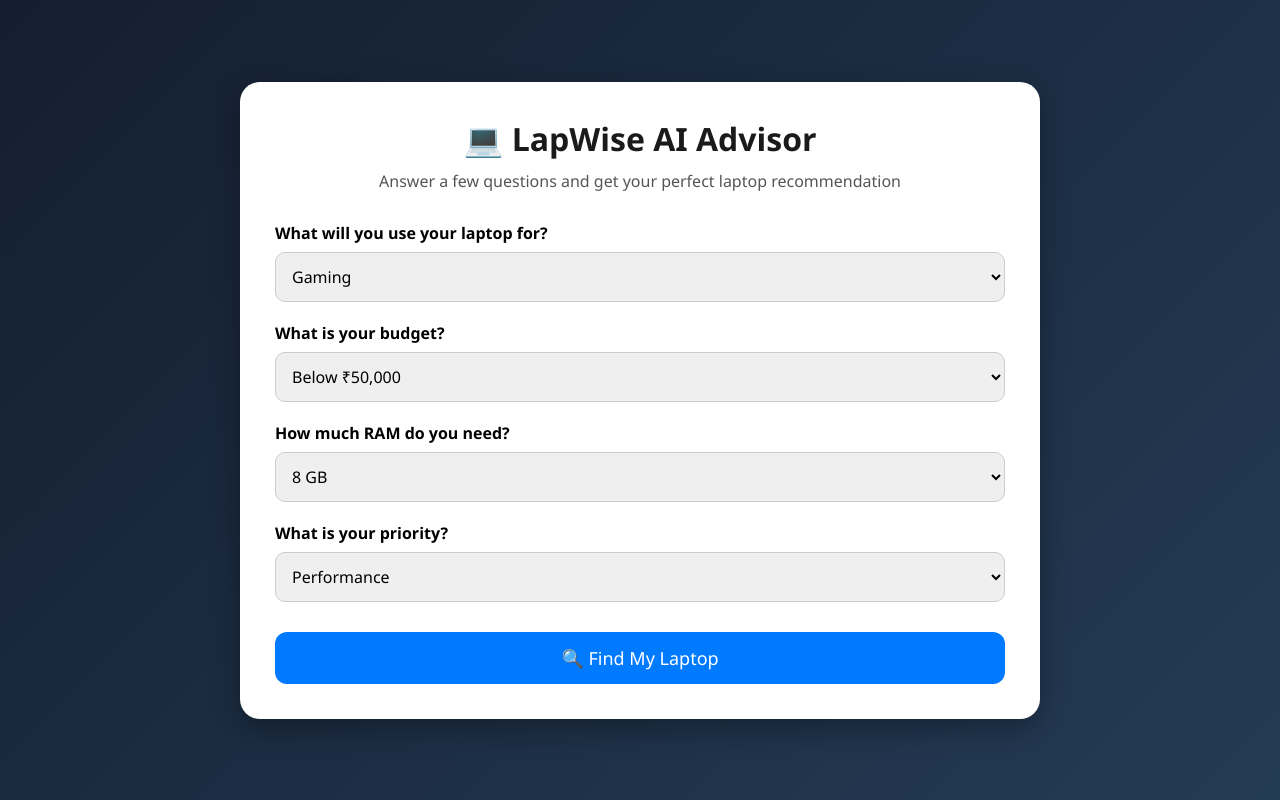
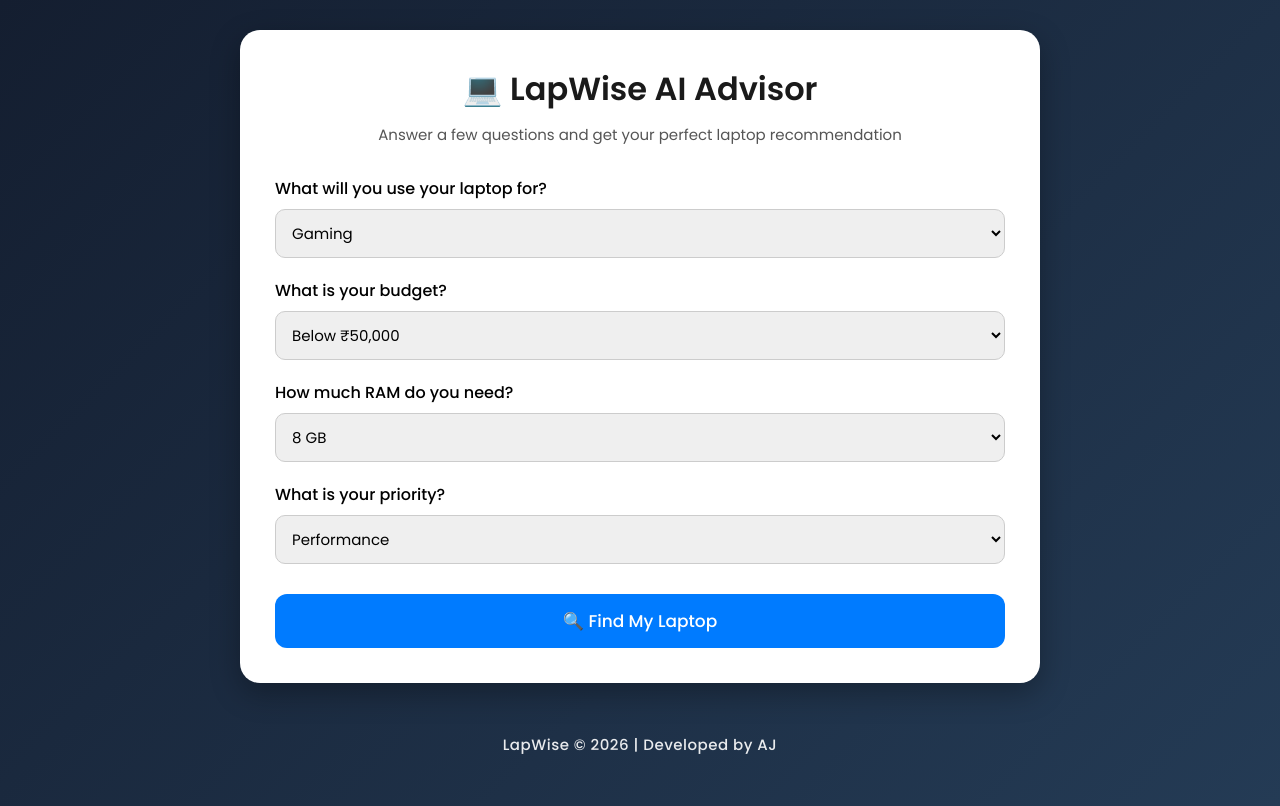
Before and after one commit to aj-tech27/LapWise-AI-Laptop-Advisor, a Flask app: page / in a window 1280 px wide. Run offline with Flask 3, Linux system fonts and the light colour scheme; parts of the project's set-up code (start-up, migrations or seed data) failed here and were passed over.

Commit message:
Final UI improvements and branding

```diff
--- a/static/style.css
+++ b/static/style.css
@@ -2,7 +2,7 @@
     margin: 0;
     padding: 0;
     box-sizing: border-box;
-    font-family: "Segoe UI", sans-serif;
+    font-family: "Poppins", "Segoe UI", sans-serif;
 }
 
 
@@ -18,7 +18,9 @@ body {
 
     display: flex;
 
-    justify-content: center;
+    flex-direction: column;
+
+    justify-content: space-between;
 
     align-items: center;
 
@@ -54,6 +56,8 @@ h1 {
 
     margin-bottom: 10px;
 
+    font-weight: 600;
+
 }
 
 
@@ -66,6 +70,8 @@ h1 {
 
     margin-bottom: 30px;
 
+    font-size: 15px;
+
 }
 
 
@@ -74,7 +80,7 @@ label {
 
     display: block;
 
-    font-weight: bold;
+    font-weight: 500;
 
     margin-top: 20px;
 
@@ -86,7 +92,6 @@ label {
 
 select {
 
-
     width: 100%;
 
     padding: 12px;
@@ -95,7 +100,9 @@ select {
 
     border: 1px solid #ccc;
 
-    font-size: 16px;
+    font-size: 15px;
+
+    font-family: "Poppins", sans-serif;
 
 }
 
@@ -103,33 +110,29 @@ select {
 
 button {
 
-
     width: 100%;
 
     margin-top: 30px;
 
     padding: 14px;
 
-
     border: none;
 
     border-radius: 12px;
 
-
     background: #007bff;
-
 
     color: white;
 
+    font-size: 17px;
 
-    font-size: 18px;
+    font-family: "Poppins", sans-serif;
 
+    font-weight: 500;
 
     cursor: pointer;
 
-
     transition: 0.3s;
-
 
 }
 
@@ -145,21 +148,15 @@ button:hover {
 
 .card {
 
-
     background: #f8f9fa;
-
 
     padding: 25px;
 
-
     margin-top: 25px;
-
 
     border-radius: 15px;
 
-
     border-left: 6px solid #007bff;
-
 
 }
 
@@ -171,6 +168,8 @@ button:hover {
 
     margin-bottom: 15px;
 
+    font-weight: 600;
+
 }
 
 
@@ -179,7 +178,7 @@ button:hover {
 
     margin: 10px 0;
 
-    font-size: 16px;
+    font-size: 15px;
 
 }
 
@@ -199,24 +198,21 @@ button:hover {
 
     margin-bottom: 15px;
 
+    font-weight: 500;
+
 }
 
 
 
 .reason {
 
-
     margin-top: 20px;
-
 
     padding: 15px;
 
-
     background: #fff;
 
-
     border-radius: 10px;
-
 
 }
 
@@ -225,6 +221,8 @@ button:hover {
 .reason h3 {
 
     margin-bottom: 10px;
+
+    font-weight: 600;
 
 }
 
@@ -242,30 +240,23 @@ button:hover {
 
 .button {
 
-
     display: block;
-
 
     text-align: center;
 
-
     margin-top: 30px;
-
 
     padding: 12px;
 
-
     background: #28a745;
-
 
     color: white;
 
-
     text-decoration: none;
-
 
     border-radius: 10px;
 
+    font-weight: 500;
 
 }
 
@@ -273,8 +264,32 @@ button:hover {
 
 .button:hover {
 
-
     background: #1e7e34;
 
+}
+
+
+
+/* Footer */
+
+footer {
+
+    width: 100%;
+
+    text-align: center;
+
+    margin-top: 30px;
+
+    padding: 20px;
+
+    font-family: "Poppins", sans-serif;
+
+    font-size: 15px;
+
+    font-weight: 500;
+
+    letter-spacing: 0.5px;
+
+    color: rgba(255,255,255,0.9);
 
 }
--- a/templates/index.html
+++ b/templates/index.html
@@ -1,10 +1,13 @@
 <!DOCTYPE html>
 <html>
+
 <head>
 
     <title>LapWise AI Advisor</title>
 
     <link rel="stylesheet" href="{{ url_for('static', filename='style.css') }}">
+
+    <link href="https://fonts.googleapis.com/css2?family=Poppins:wght@400;500;600&display=swap" rel="stylesheet">
 
 </head>
 
@@ -31,25 +34,11 @@
 
         <select name="purpose" required>
 
-            <option value="Gaming">
-                Gaming
-            </option>
-
-            <option value="Coding">
-                Coding
-            </option>
-
-            <option value="Student">
-                Student / Learning
-            </option>
-
-            <option value="Office">
-                Office Work
-            </option>
-
-            <option value="Editing">
-                Video / Photo Editing
-            </option>
+            <option value="Gaming">Gaming</option>
+            <option value="Coding">Coding</option>
+            <option value="Student">Student / Learning</option>
+            <option value="Office">Office Work</option>
+            <option value="Editing">Video / Photo Editing</option>
 
         </select>
 
@@ -59,26 +48,13 @@
             What is your budget?
         </label>
 
-
         <select name="budget" required>
 
-            <option value="50000">
-                Below ₹50,000
-            </option>
-
-
-            <option value="80000">
-                ₹50,000 - ₹80,000
-            </option>
-
-
-            <option value="120000">
-                Above ₹80,000
-            </option>
-
+            <option value="50000">Below ₹50,000</option>
+            <option value="80000">₹50,000 - ₹80,000</option>
+            <option value="120000">Above ₹80,000</option>
 
         </select>
-
 
 
 
@@ -86,27 +62,13 @@
             How much RAM do you need?
         </label>
 
-
         <select name="ram" required>
 
-
-            <option value="8">
-                8 GB
-            </option>
-
-
-            <option value="16">
-                16 GB
-            </option>
-
-
-            <option value="32">
-                32 GB
-            </option>
-
+            <option value="8">8 GB</option>
+            <option value="16">16 GB</option>
+            <option value="32">32 GB</option>
 
         </select>
-
 
 
 
@@ -114,29 +76,12 @@
             What is your priority?
         </label>
 
-
         <select name="priority" required>
 
-
-            <option value="Performance">
-                Performance
-            </option>
-
-
-            <option value="Battery">
-                Battery Life
-            </option>
-
-
-            <option value="Graphics">
-                Graphics
-            </option>
-
-
-            <option value="Balanced">
-                Balanced Usage
-            </option>
-
+            <option value="Performance">Performance</option>
+            <option value="Battery">Battery Life</option>
+            <option value="Graphics">Graphics</option>
+            <option value="Balanced">Balanced Usage</option>
 
         </select>
 
@@ -147,12 +92,17 @@
         </button>
 
 
-
     </form>
 
 
 </div>
 
 
+<footer>
+    LapWise © 2026 | Developed by AJ
+</footer>
+
+
 </body>
+
 </html>
```
Also changed, not shown: app.py (+1 -27 lines), templates/result.html (+7 -0 lines).
